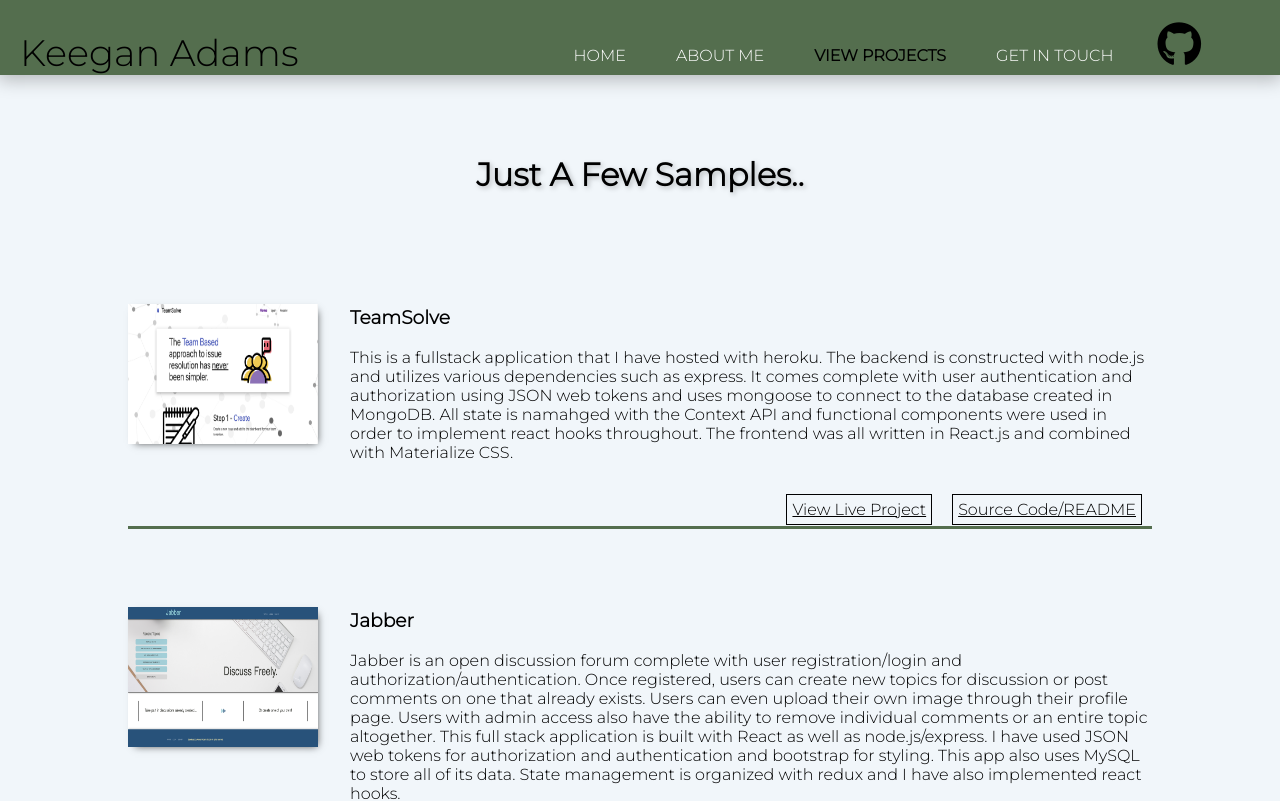
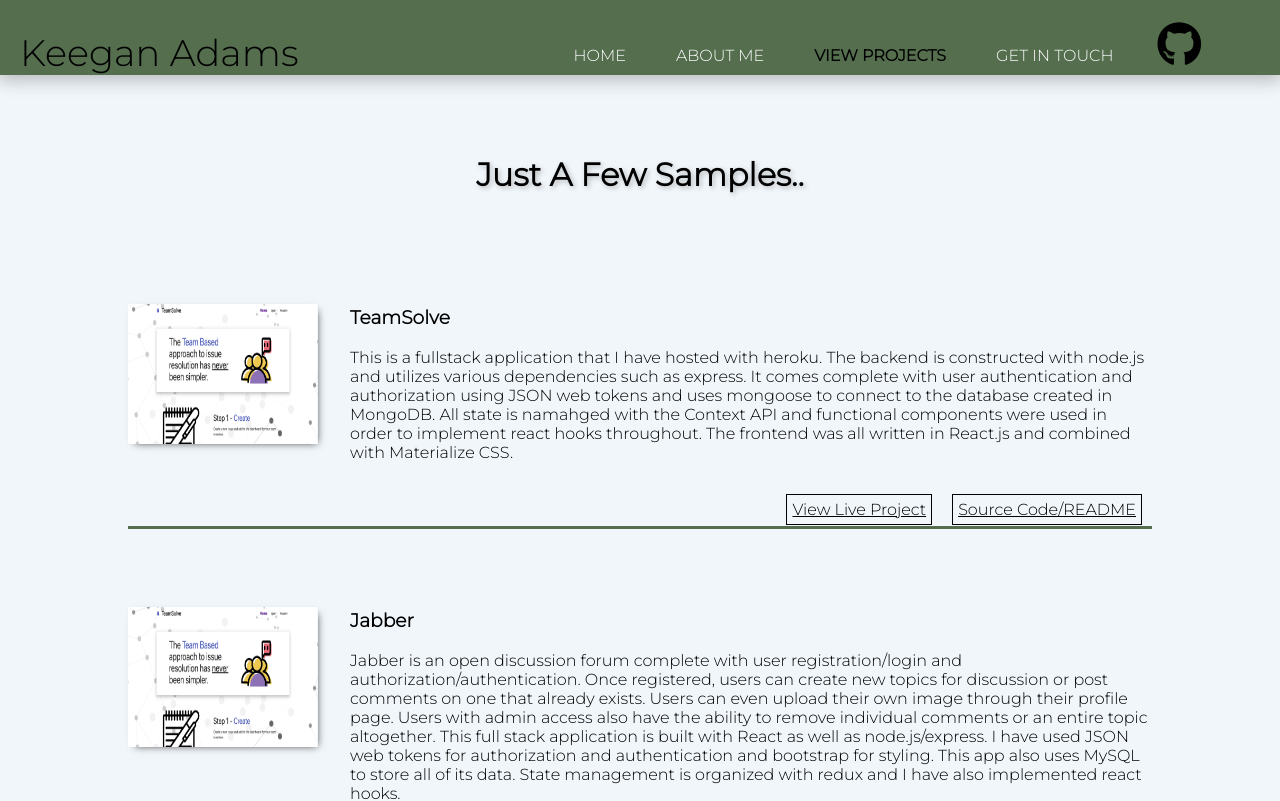
Before and after one commit to KeeganA217/portfolio-project, a React (Create React App) app: page /projects in a window 1280 px wide. Shown: the top 801 px of the page. Built offline with nearby package versions, Linux system fonts and the light colour scheme.

Commit message:
image update

```diff
--- a/src/components/pages/projects.js
+++ b/src/components/pages/projects.js
@@ -103,7 +103,7 @@ const Projects = () => {
       <section className="project project-b">
         <div className="project-left">
           <img
-            src="/images/jabber.png"
+            src="/images/TeamSolve.png"
             alt="Jabber"
             className="project-image"
           />
```
